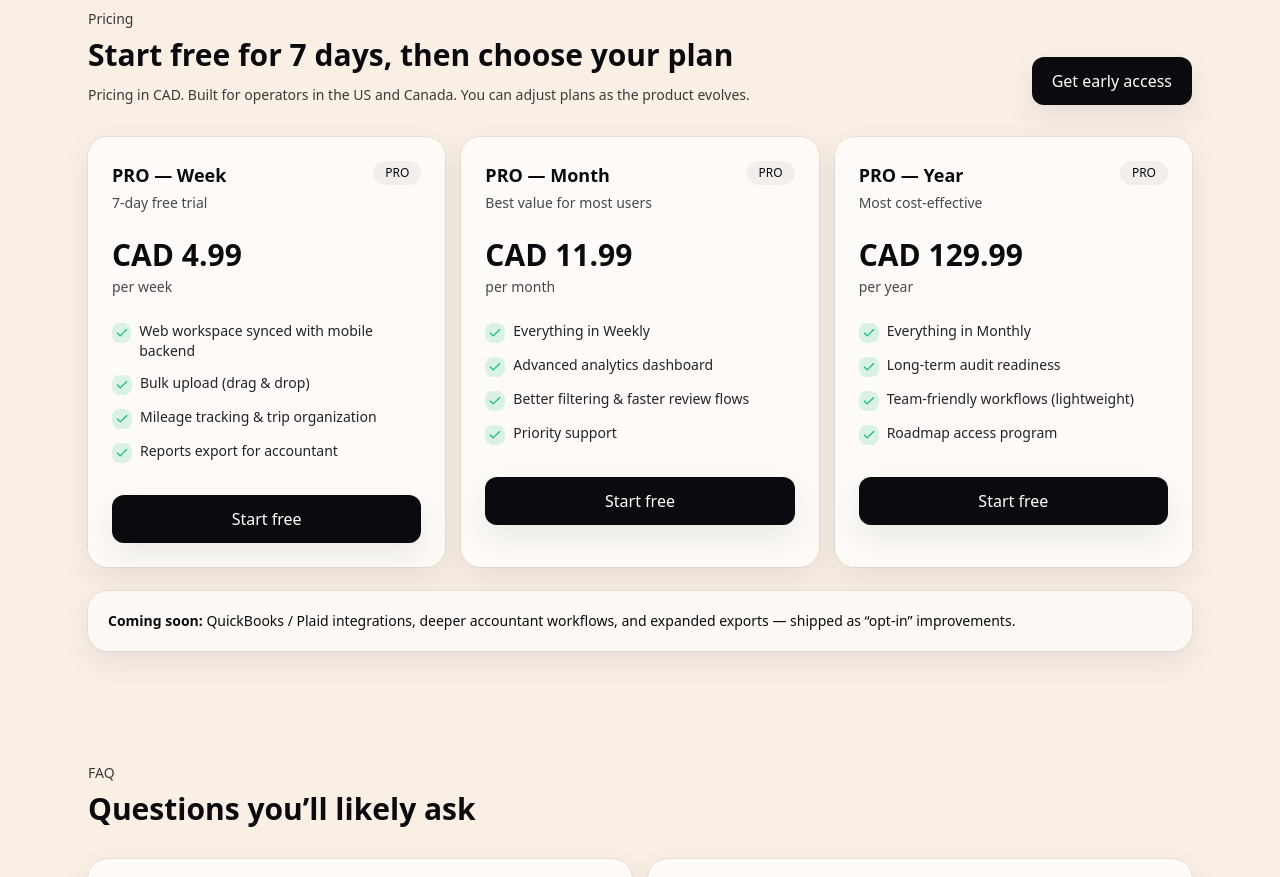
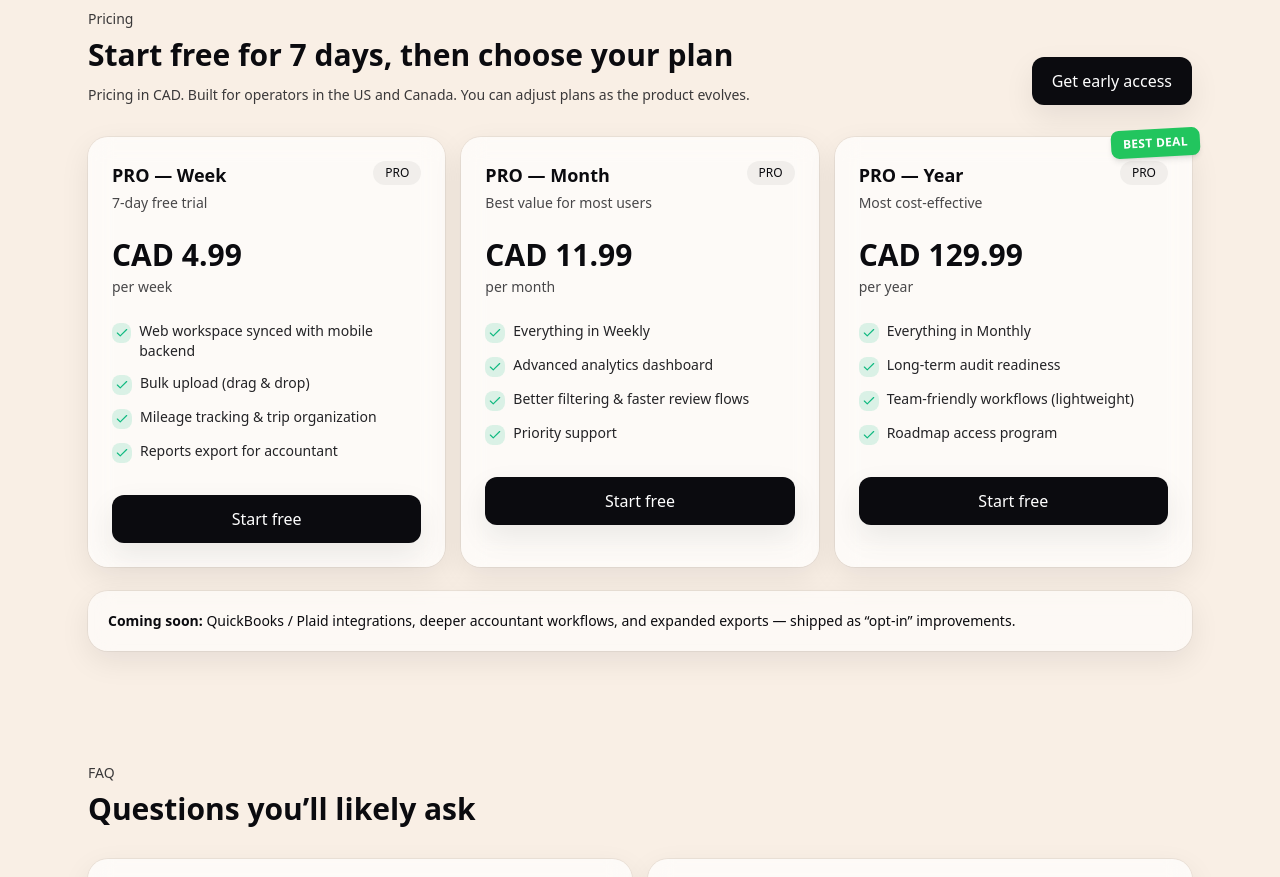
Before and after one commit to Alexd-y/receiptone-landing, a Next.js app: page / in a window 1280 px wide. Shown: the part 1960-2837 px from the top of the page. Built offline with nearby package versions, Linux system fonts and the light colour scheme; no server answers.

Commit message:
Move loop arrow to left side pointing to Get early access button

```diff
--- a/components/Pricing.tsx
+++ b/components/Pricing.tsx
@@ -31,6 +31,7 @@ export default function Pricing() {
       price: "CAD 129.99",
       period: "per year",
       badge: "Most cost-effective",
+      bestDeal: true,
       features: [
         "Everything in Monthly",
         "Long-term audit readiness",
@@ -64,8 +65,15 @@ export default function Pricing() {
         {plans.map((p) => (
           <div
             key={p.name}
-            className="rounded-xl2 bg-white/70 p-6 shadow-glass ring-1 ring-black/5 backdrop-blur-md dark:bg-white/10 dark:ring-white/10"
+            className="relative rounded-xl2 bg-white/70 p-6 shadow-glass ring-1 ring-black/5 backdrop-blur-md dark:bg-white/10 dark:ring-white/10"
           >
+            {p.bestDeal && (
+              <div className="absolute -right-2 -top-2 z-10 rotate-[-3deg]">
+                <div className="rounded-lg bg-green-500 px-3 py-1.5 text-xs font-bold uppercase tracking-wide text-white shadow-md">
+                  BEST DEAL
+                </div>
+              </div>
+            )}
             <div className="flex items-start justify-between gap-4">
               <div>
                 <div className="font-[var(--font-ibm)] text-lg font-semibold">{p.name}</div>
```
